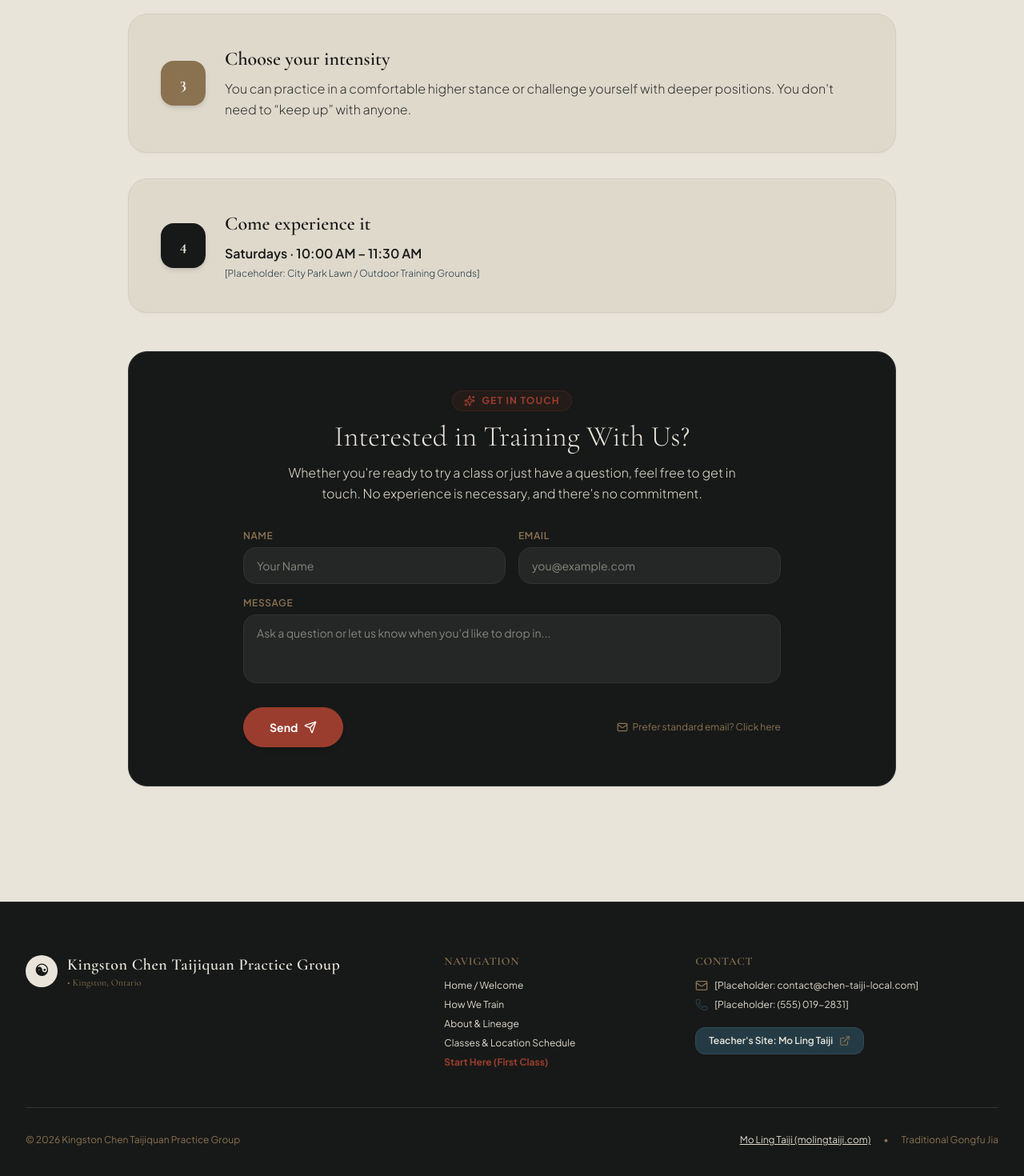
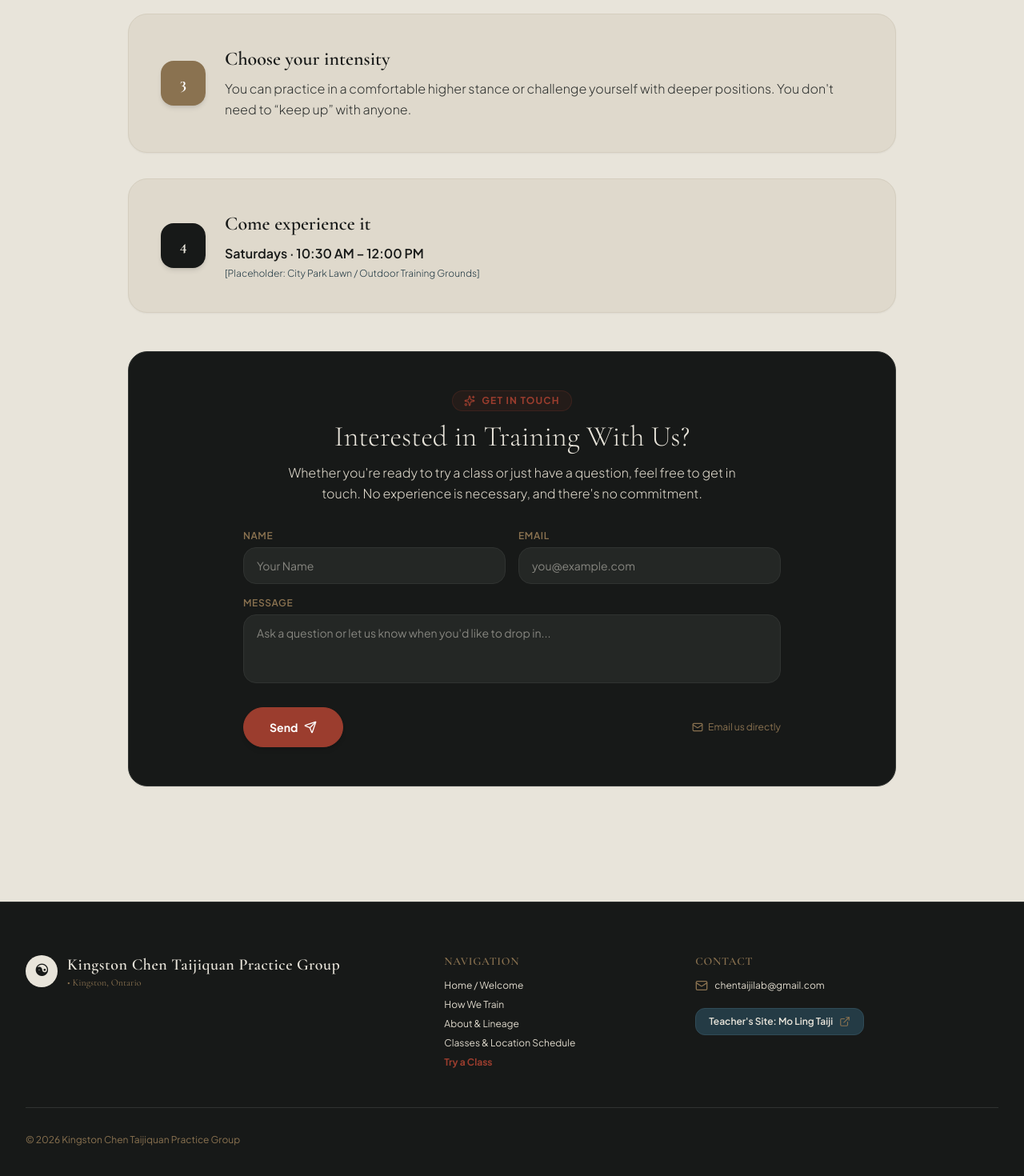
Before and after one commit to RobinfWu/taiji-meetup, a Next.js app: page /start in a window 1280 px wide. Shown: the part 828-2298 px from the top of the page at 80% size. Built offline with nearby package versions, Linux system fonts and the light colour scheme.

Commit message:
Add email address

```diff
--- a/app/classes/page.tsx
+++ b/app/classes/page.tsx
@@ -199,7 +199,7 @@ export default function ClassesPage() {
                 href="/start"
                 className="inline-flex items-center space-x-2 px-8 py-4 rounded-full bg-[#9B3D2E] text-white text-sm font-bold hover:bg-[#7D3024] transition-colors shadow-md"
               >
-                <span>Start Here — Your First Class</span>
+                <span>Try a Class</span>
                 <ArrowRight className="w-4 h-4" />
               </Link>
             </div>
--- a/app/components/ContactForm.tsx
+++ b/app/components/ContactForm.tsx
@@ -19,26 +19,17 @@ export const ContactForm: React.FC<ContactFormProps> = ({
     message: ""
   });
   const [submitted, setSubmitted] = useState(false);
-  const [isSubmitting, setIsSubmitting] = useState(false);
 
   const handleSubmit = (e: React.FormEvent) => {
     e.preventDefault();
     if (!formData.name || !formData.email) return;
 
-    setIsSubmitting(true);
-    // Simulate lightweight client submission
-    setTimeout(() => {
-      setIsSubmitting(false);
-      setSubmitted(true);
-    }, 600);
-  };
-
-  const handleMailtoFallback = () => {
-    const subject = encodeURIComponent(`Training Inquiry from ${formData.name || "Website Visitor"}`);
+    const subject = encodeURIComponent(`Training Inquiry from ${formData.name}`);
     const body = encodeURIComponent(
       `Name: ${formData.name}\nEmail: ${formData.email}\n\nMessage:\n${formData.message}`
     );
     window.location.href = `mailto:${TAIJI_DATA.contact.email}?subject=${subject}&body=${body}`;
+    setSubmitted(true);
   };
 
   return (
@@ -73,17 +64,18 @@ export const ContactForm: React.FC<ContactFormProps> = ({
             <div className="w-14 h-14 rounded-full bg-[#243B45]/20 text-[#243B45] flex items-center justify-center mx-auto">
               <CheckCircle2 className="w-8 h-8 text-[#9B3D2E]" />
             </div>
-            <h3 className="font-serif text-2xl font-semibold">Thank You!</h3>
+            <h3 className="font-serif text-2xl font-semibold">Your mail app is open!</h3>
             <p className="text-sm font-light max-w-md mx-auto">
-              We&apos;ve received your message and will reach out to you shortly with class details and location info.
+              Your message has been pre-filled and is ready to send from your mail app. Hit send there and we&apos;ll be in touch soon.
             </p>
             <div className="pt-2">
-              <button
-                onClick={handleMailtoFallback}
-                className="text-xs text-[#8A7250] underline hover:text-[#9B3D2E] transition-colors cursor-pointer"
+              <a
+                href={`mailto:${TAIJI_DATA.contact.email}`}
+                className="text-xs text-[#8A7250] underline hover:text-[#9B3D2E] transition-colors inline-flex items-center space-x-1"
               >
-                Or click here to open in your mail app directly
-              </button>
+                <Mail className="w-3 h-3" />
+                <span>Or email us directly at {TAIJI_DATA.contact.email}</span>
+              </a>
             </div>
           </div>
         ) : (
@@ -146,21 +138,19 @@ export const ContactForm: React.FC<ContactFormProps> = ({
             <div className="pt-2 flex flex-col sm:flex-row items-center justify-between gap-4">
               <button
                 type="submit"
-                disabled={isSubmitting}
                 className="w-full sm:w-auto inline-flex items-center justify-center space-x-2 bg-[#9B3D2E] hover:bg-[#7D3024] text-white px-8 py-3.5 rounded-full text-sm font-bold shadow-md transition-all cursor-pointer active:scale-98 border border-[#9B3D2E]"
               >
-                <span>{isSubmitting ? "Sending..." : "Send"}</span>
+                <span>Send</span>
                 <Send className="w-4 h-4 text-white" />
               </button>
 
-              <button
-                type="button"
-                onClick={handleMailtoFallback}
-                className="text-xs text-[#8A7250] hover:text-[#9B3D2E] transition-colors flex items-center space-x-1.5 cursor-pointer"
+              <a
+                href={`mailto:${TAIJI_DATA.contact.email}`}
+                className="text-xs text-[#8A7250] hover:text-[#9B3D2E] transition-colors flex items-center space-x-1.5"
               >
                 <Mail className="w-3.5 h-3.5" />
-                <span>Prefer standard email? Click here</span>
-              </button>
+                <span>Email us directly</span>
+              </a>
             </div>
           </form>
         )}
--- a/app/components/Footer.tsx
+++ b/app/components/Footer.tsx
@@ -75,7 +75,7 @@ export const Footer: React.FC<FooterProps> = () => {
                   href="/start"
                   className="hover:text-[#9B3D2E] transition-colors cursor-pointer font-bold text-[#9B3D2E]"
                 >
-                  Start Here (First Class)
+                  Try a Class
                 </Link>
               </li>
             </ul>
@@ -90,10 +90,6 @@ export const Footer: React.FC<FooterProps> = () => {
               <div className="flex items-center space-x-2">
                 <Mail className="w-4 h-4 text-[#8A7250]" />
                 <span>{TAIJI_DATA.contact.email}</span>
-              </div>
-              <div className="flex items-center space-x-2">
-                <Phone className="w-4 h-4 text-[#243B45]" />
-                <span>{TAIJI_DATA.contact.phone}</span>
               </div>
             </div>
 
@@ -114,18 +110,6 @@ export const Footer: React.FC<FooterProps> = () => {
         {/* Bottom Credits */}
         <div className="pt-8 flex flex-col sm:flex-row items-center justify-between text-xs text-[#8A7250] gap-4">
           <p>© {new Date().getFullYear()} {TAIJI_DATA.groupName}</p>
-          <div className="flex items-center space-x-4">
-            <a
-              href="https://molingtaiji.com/"
-              target="_blank"
-              rel="noopener noreferrer"
-              className="text-[#DFD9CC] hover:text-white transition-colors underline"
-            >
-              Mo Ling Taiji (molingtaiji.com)
-            </a>
-            <span>•</span>
-            <span className="hover:text-[#DFD9CC] cursor-pointer">Traditional Gongfu Jia</span>
-          </div>
         </div>
 
       </div>
--- a/app/components/HeroSection.tsx
+++ b/app/components/HeroSection.tsx
@@ -99,7 +99,7 @@ export const HeroSection: React.FC<HeroSectionProps> = () => {
                 </div>
 
                 <div className="pt-2 border-t border-[#D5CEBF] text-xs text-[#303331]">
-                  <div><strong>Saturdays:</strong> 10:00 AM – 11:30 AM</div>
+                  <div><strong>Saturdays:</strong> 10:30 AM – 12:00 PM</div>
                 </div>
 
                 <Link
--- a/app/components/Navbar.tsx
+++ b/app/components/Navbar.tsx
@@ -86,7 +86,7 @@ export const Navbar: React.FC<NavbarProps> = () => {
             href="/start"
             className="inline-flex items-center space-x-2 bg-[#9B3D2E] hover:bg-[#7D3024] text-white px-5 py-2.5 rounded-full text-xs font-bold transition-all shadow-md cursor-pointer active:scale-98 border border-[#9B3D2E]"
           >
-            <span>Start Here</span>
+            <span>Try a Class</span>
             <ArrowRight className="w-3.5 h-3.5 text-white/90" />
           </Link>
         </div>
@@ -97,7 +97,7 @@ export const Navbar: React.FC<NavbarProps> = () => {
             href="/start"
             className="px-3 py-1.5 rounded-full bg-[#9B3D2E] text-white text-xs font-bold flex items-center space-x-1"
           >
-            <span>Start Here</span>
+            <span>Try a Class</span>
           </Link>
           <button
             onClick={() => setMobileMenuOpen(!mobileMenuOpen)}
@@ -142,7 +142,7 @@ export const Navbar: React.FC<NavbarProps> = () => {
               onClick={() => setMobileMenuOpen(false)}
               className="w-full flex items-center justify-center space-x-2 bg-[#9B3D2E] text-white py-3 rounded-xl text-sm font-bold shadow-md"
             >
-              <span>Start Here — Your First Class</span>
+              <span>Try a Class</span>
               <ArrowRight className="w-4 h-4 text-white" />
             </Link>
           </div>
--- a/app/data/taijiData.ts
+++ b/app/data/taijiData.ts
@@ -219,8 +219,8 @@ export const TAIJI_DATA = {
       id: "class-1",
       title: "Taijiquan — Form (Yilu) & Push Hands (Tuishou)",
       day: "Saturdays",
-      time: "10:00 AM – 11:30 AM",
-      openPracticeNote: "11:30 AM onward — Open Practice & Hangout. Class officially ends at 11:30, but there's no need to rush off. You're welcome to stay afterward to practice, ask questions, work with training partners, or simply hang out with the group.",
+      time: "10:30 AM – 12:00 PM",
+      openPracticeNote: "12:00 PM onward — Open Practice & Hangout. Class officially ends at 12:00 PM, but there's no need to rush off. You're welcome to stay afterward to practice, ask questions, work with training partners, or simply hang out with the group.",
       location: "[Placeholder: City Park Lawn / Outdoor Training Grounds]",
       level: "All Levels",
       description: "A single, comprehensive training session combining both form practice and Tuishou (Push Hands).",
@@ -232,14 +232,13 @@ export const TAIJI_DATA = {
     {
       name: "Outdoor Park Location",
       address: "[Placeholder: Central Park North Lawn, Gate 4 entrance]",
-      scheduleNote: "Saturdays 10:00 AM – 11:30 AM (Weather Permitting)",
+      scheduleNote: "Saturdays 10:30 AM – 12:00 PM (Weather Permitting)",
       tips: "Wear flat-soled shoes (ideally thin and hard-soled), comfortable pants, and dress in weather-appropriate layers."
     }
   ],
 
   contact: {
-    email: "[Placeholder: contact@chen-taiji-local.com]",
-    phone: "[Placeholder: (555) 019-2831]",
+    email: "chentaijilab@gmail.com",
     note: "For questions about class structure, location details, or joining practice sessions, please send an email directly to the address above.",
     teacherWebsite: "https://molingtaiji.com/",
     teacherSiteName: "Mo Ling Taiji (Marin Spivack)",
--- a/app/method/page.tsx
+++ b/app/method/page.tsx
@@ -206,7 +206,7 @@ export default function MethodPage() {
                 href="/start"
                 className="px-6 py-3 rounded-full bg-[#9B3D2E] text-white text-xs font-bold hover:bg-[#7D3024] transition-colors flex items-center space-x-2"
               >
-                <span>Start Here — Your First Class</span>
+                <span>Try a Class</span>
                 <ArrowRight className="w-3.5 h-3.5" />
               </Link>
             </div>
--- a/app/page.tsx
+++ b/app/page.tsx
@@ -371,7 +371,7 @@ export default function Home() {
                   <h3 className="font-serif text-lg font-semibold">Weekly Schedule</h3>
                 </div>
                 <div className="text-xs text-[#303331] space-y-1.5 font-light">
-                  <p><strong>Saturdays:</strong> 10:00 AM – 11:30 AM</p>
+                  <p><strong>Saturdays:</strong> 10:30 AM – 12:00 PM</p>
                 </div>
               </div>
 
@@ -406,7 +406,7 @@ export default function Home() {
                 href="/start"
                 className="px-9 py-4 rounded-full bg-[#9B3D2E] text-white text-base font-bold hover:bg-[#7D3024] transition-colors shadow-lg flex items-center space-x-2"
               >
-                <span>Start Here — Your First Class</span>
+                <span>Try a Class</span>
                 <ArrowRight className="w-5 h-5" />
               </Link>
             </div>
```
